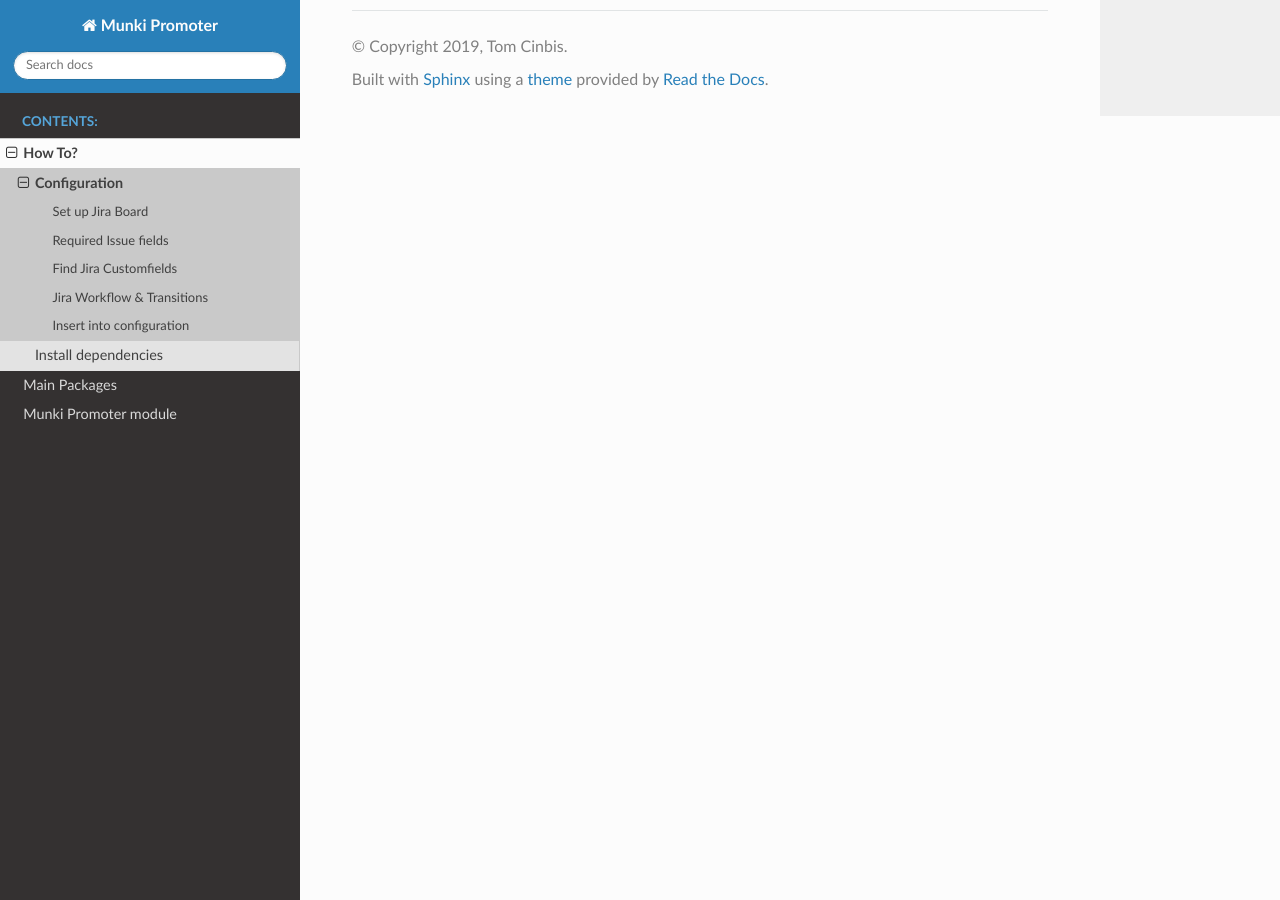
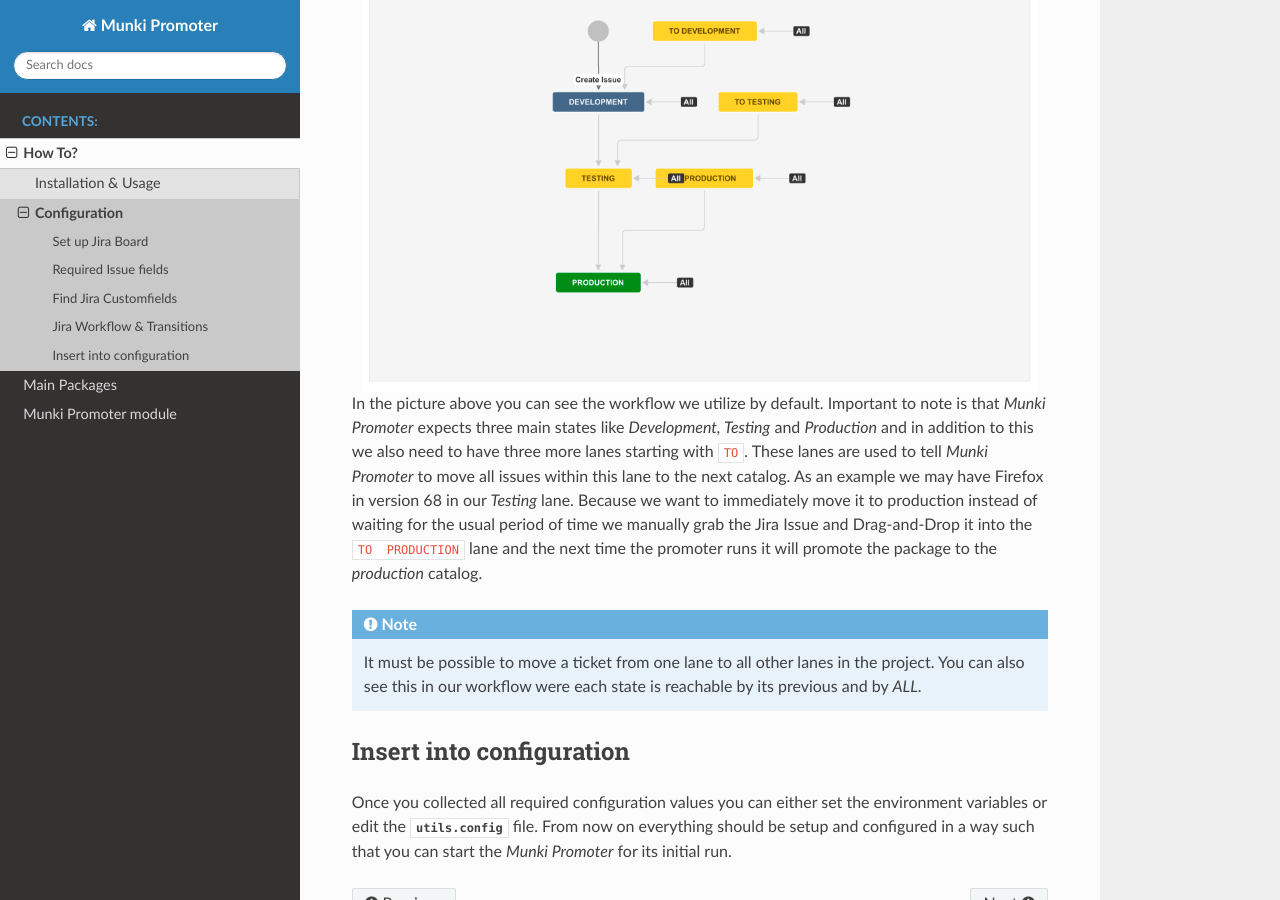
Before and after one commit to tcinbis/munkipromoter, a Sphinx documentation site: the page built from docs/config.rst, in a window 1280 px wide and 900 px high, scrolled down 4341 px. Built offline with Sphinx 7.4.7 and the Read the Docs theme 2.0.0, drawn with Linux system fonts in a browser that asks for light colours; some of the changed text lies outside the part shown.

```diff
--- a/docs/config.rst
+++ b/docs/config.rst
@@ -52,7 +52,7 @@ Required Issue fields
 
 For the *Munki Promoter* to work properly, we need a minimum set of system and
 custom fields for our Jira Issue Type. These fields should be added to the
-`Create`, `Edit` and `View` screen in your project configuration.
+`Create`, `Edit` and `View` screen in your Jira project configuration.
 
 The fields we need are the following:
 
@@ -77,8 +77,8 @@ Find Jira Customfields
 ----------------------
 
 For the configuration stored in :class:`utils.config.MunkiPromoterConfig` we
-need to know the name of each customfield and the corresponding id of the
-possible values. These information can unfortunately not be queried
+need to know the name of each customfield and the corresponding ID of the
+possible values. This information can unfortunately not be queried
 automatically in an easy way yet. Therefore one must open a Jira Issue in his
 favourite Web Browser (below we used Firefox) and extract these information from
 the html source.
@@ -114,5 +114,31 @@ you would need to set the following configuration options:
 Jira Workflow & Transitions
 ----------------------------
 
+.. image:: img/jira-workflow.png
+   :scale: 35 %
+   :align: center
+
+In the picture above you can see the workflow we utilize by default. Important
+to note is that *Munki Promoter* expects three main states like
+*Development, Testing* and *Production* and in addition to this we also need to
+have three more lanes starting with ``TO``. These lanes are used to tell
+*Munki Promoter* to move all issues within this lane to the next catalog.
+As an example we may have Firefox in version 68 in our `Testing` lane. Because
+we want to immediately move it to production instead of waiting for the usual
+period of time we manually grab the Jira Issue and Drag-and-Drop it into the
+``TO  PRODUCTION`` lane and the next time the promoter runs it will promote the
+package to the `production` catalog.
+
+.. note::
+   It must be possible to move a ticket from one lane to all other lanes in the
+   project. You can also see this in our workflow were each state is reachable
+   by its previous and by `ALL`.
+
+
 Insert into configuration
 -------------------------
+
+Once you collected all required configuration values you can either set the
+environment variables or edit the :mod:`utils.config` file. From now on
+everything should be setup and configured in a way such that you can start
+the *Munki Promoter* for its initial run.
--- a/docs/howto.rst
+++ b/docs/howto.rst
@@ -4,10 +4,5 @@ How To?
 .. toctree::
    :maxdepth: 3
 
+   install.rst
    config.rst
-
-
-
-
-Install dependencies
---------------------
```
Also changed, not shown: README.md (+7 -0 lines), docs/install.rst (added, +60 -0 lines).
